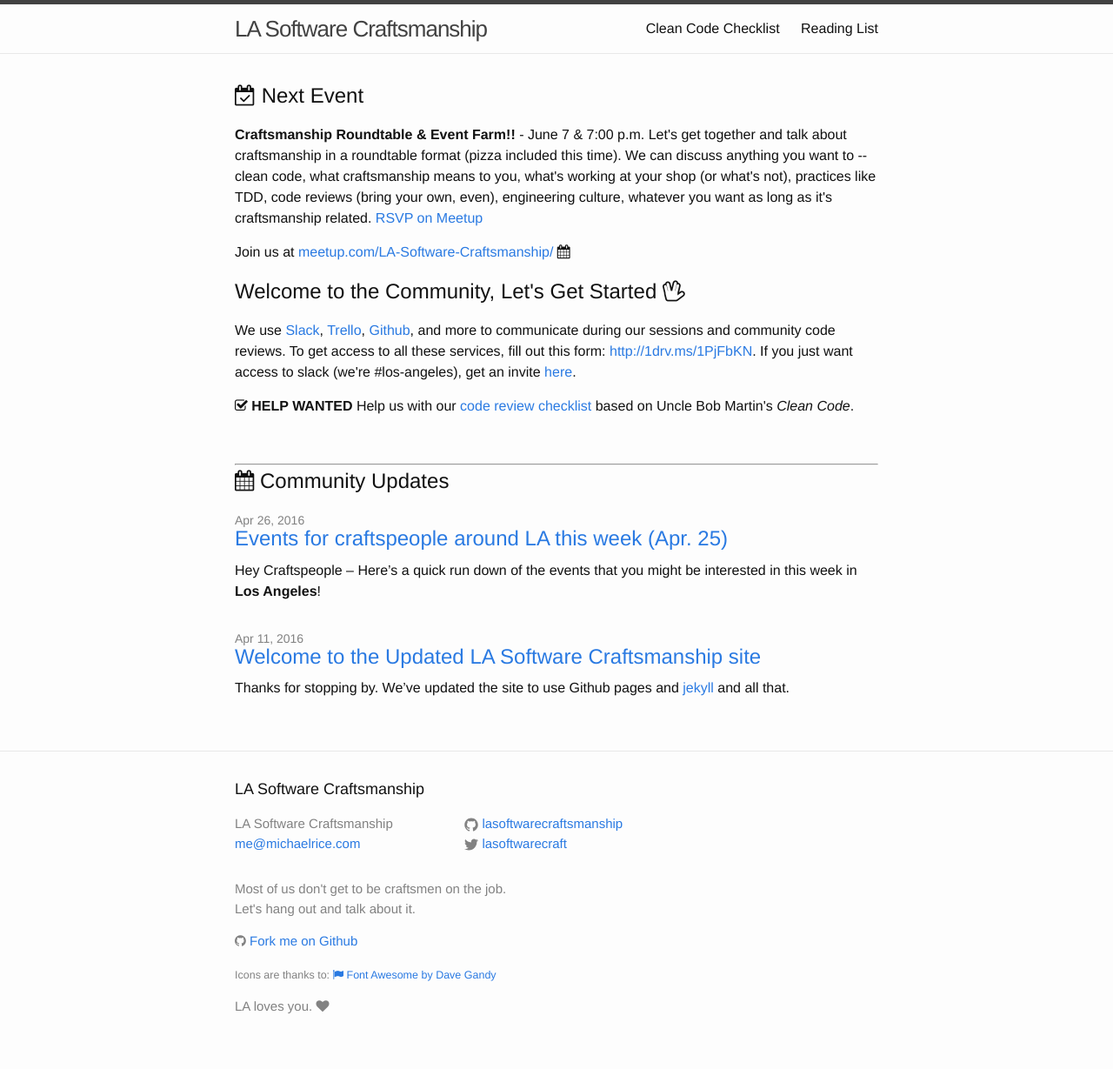
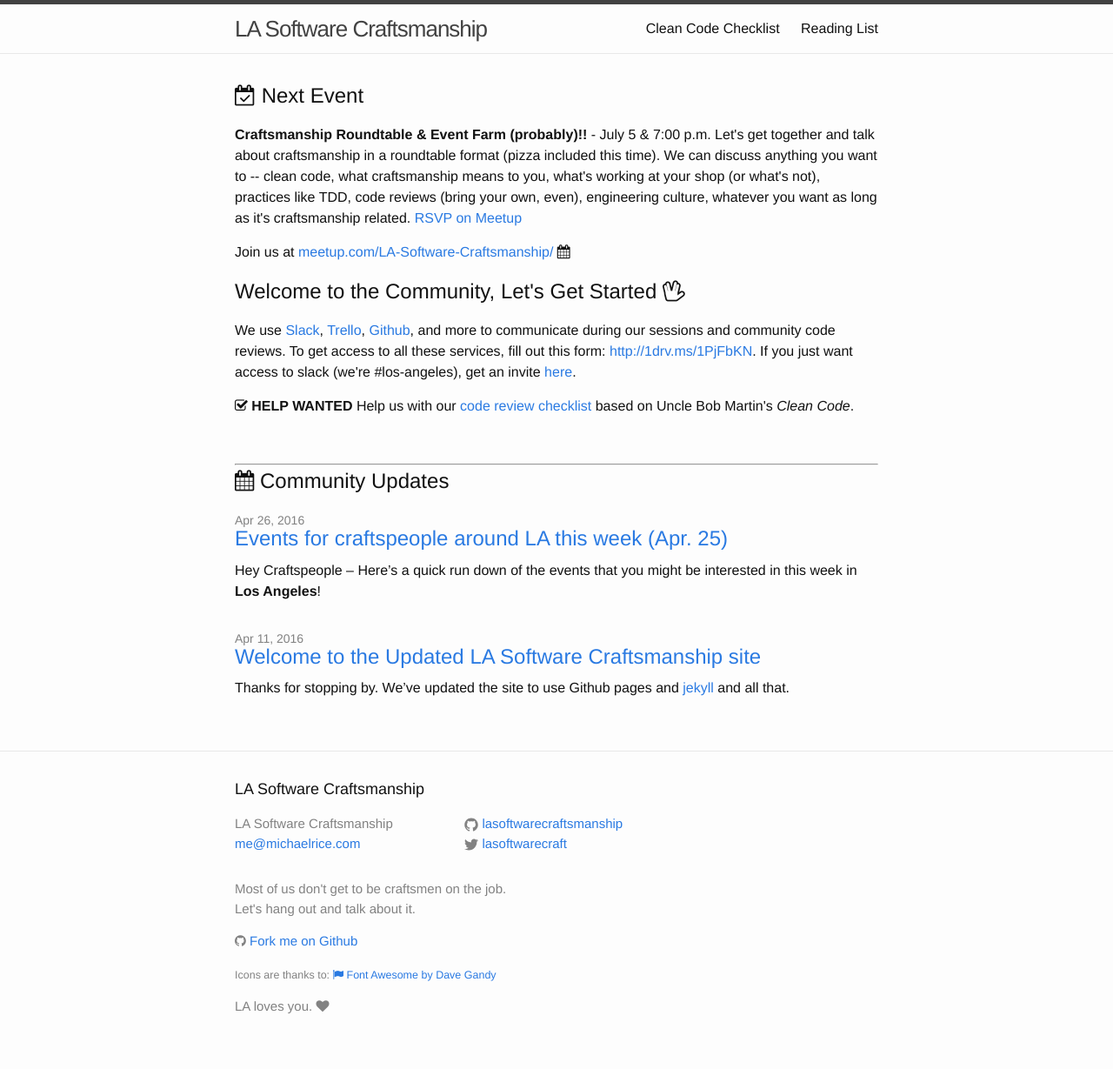
Before and after one commit to lasoftwarecraftsmanship/lasoftwarecraftsmanship.github.io, a Jekyll site: the page built from index.html, in a window 1280 px wide. Shown: the whole page at 87% size. Built offline with Jekyll 4.4.1, drawn with Linux system fonts in a browser that asks for light colours; nearby versions of some CDN libraries.

Commit message:
updates home page with jul 5 metup

```diff
--- a/index.html
+++ b/index.html
@@ -9,7 +9,7 @@
 
   <h2><i class="fa fa-calendar-check-o" aria-hidden="true"></i></i> Next Event</h2>
   <p>
-    <strong>Craftsmanship Roundtable &amp; Event Farm!!</strong> - June 7 &amp; 7:00 p.m. Let's get together and talk about craftsmanship in a roundtable format (pizza included this time). We can discuss anything you want to -- clean code, what craftsmanship means to you, what's working at your shop (or what's not), practices like TDD, code reviews (bring your own, even), engineering culture, whatever you want as long as it's craftsmanship related. <a href="https://www.meetup.com/LA-Software-Craftsmanship/events/231124612/">RSVP on Meetup</a>
+    <strong>Craftsmanship Roundtable &amp; Event Farm (probably)!!</strong> - July 5 &amp; 7:00 p.m. Let's get together and talk about craftsmanship in a roundtable format (pizza included this time). We can discuss anything you want to -- clean code, what craftsmanship means to you, what's working at your shop (or what's not), practices like TDD, code reviews (bring your own, even), engineering culture, whatever you want as long as it's craftsmanship related. <a href="http://www.meetup.com/LA-Software-Craftsmanship/events/231709119/">RSVP on Meetup</a>
   </p>
   <p>
     Join us at <a href="http://www.meetup.com/LA-Software-Craftsmanship/">meetup.com/LA-Software-Craftsmanship/</a> <i class="fa fa-calendar"></i>
```
